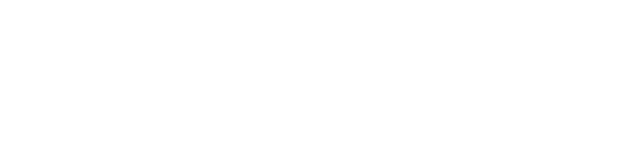
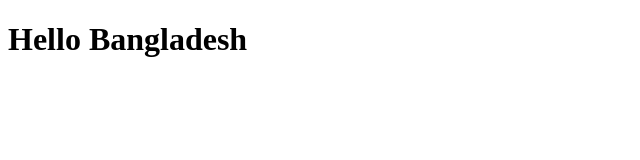
Before and after one commit to Nadim017/My-first-repo, a plain HTML site: page index.html in a window 1280 px wide. Shown: the whole page, without its empty margins (0-640 px from the left). Drawn offline with Linux system fonts and the light colour scheme.

Commit message:
first commit

```diff
--- a/index.html
+++ b/index.html
@@ -6,5 +6,7 @@
     <meta name="viewport" content="width=device-width, initial-scale=1.0" />
     <title>Document</title>
   </head>
-  <body></body>
+  <body>
+    <h1>Hello Bangladesh</h1>
+  </body>
 </html>
```
